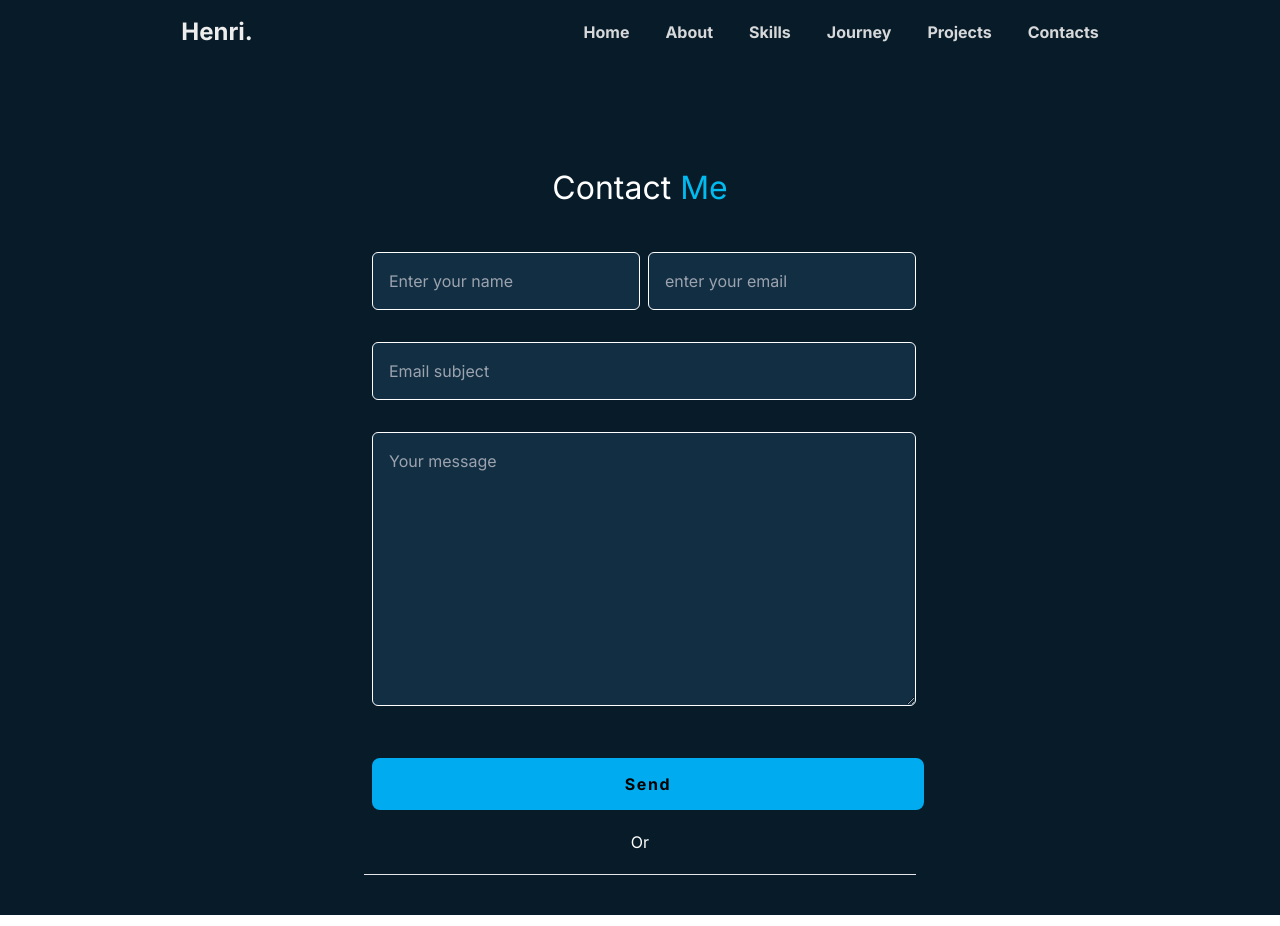
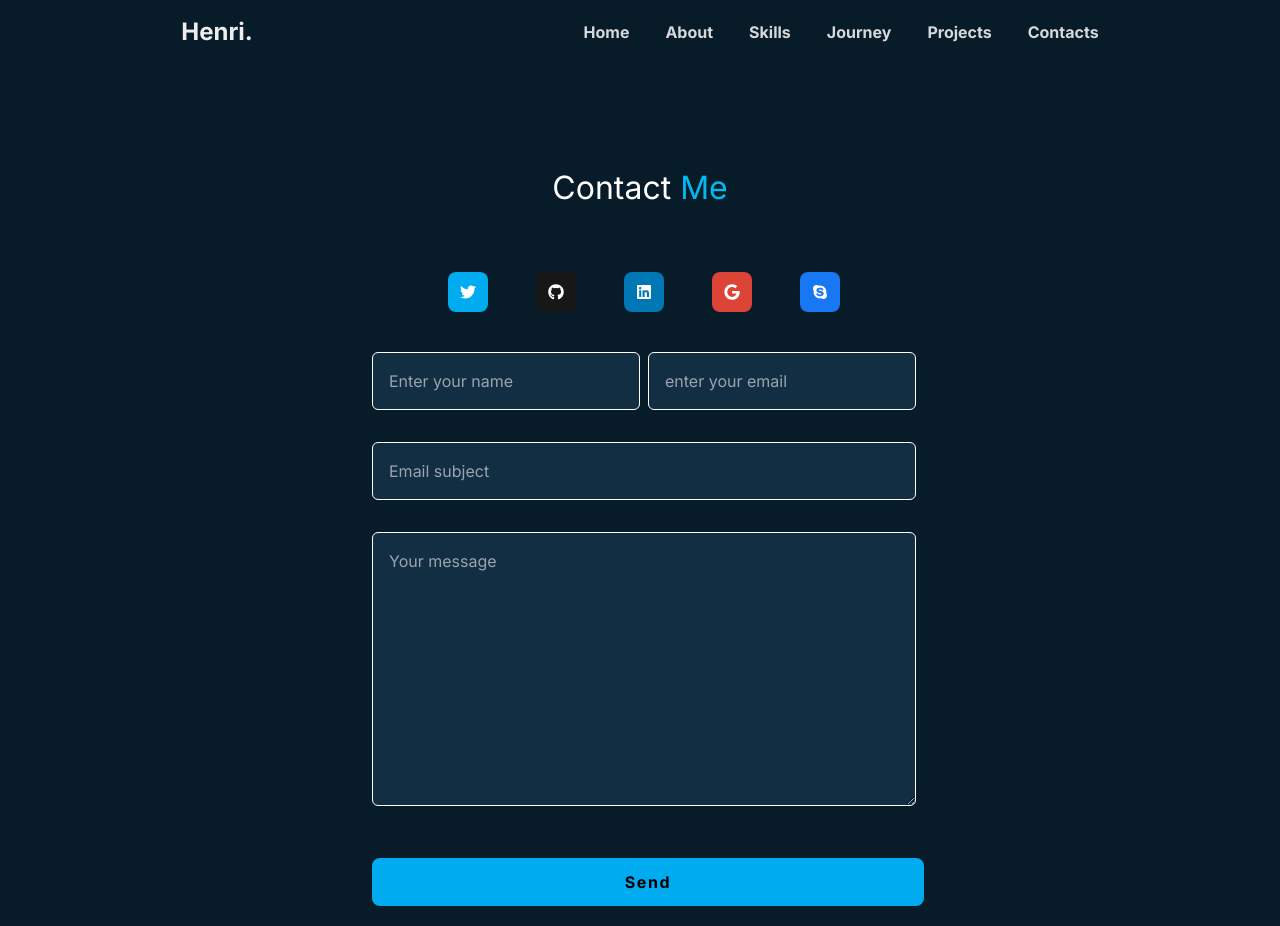
Before and after one commit to HenriTresor/portfolio, a Next.js app: page /contacts in a window 1280 px wide. Built offline with nearby package versions, Linux system fonts and the light colour scheme.

Commit message:
finished working on contact section

```diff
--- a/app/contacts/page.tsx
+++ b/app/contacts/page.tsx
@@ -1,6 +1,8 @@
+'use client'
+
 import Header from '@/components/Header'
 import React from 'react'
-
+import { FaFacebook, FaTwitter, FaGithub, FaLinkedin, FaSkype, FaGoogle} from 'react-icons/fa'
 
 type Props = {}
 
@@ -12,6 +14,16 @@ const Contacts = (props: Props) => {
       <div className='h-max-screen md:h-auto flex flex-col p-5 justify-start mt-20 items-center gap-10 text-white text-center'>
         <h1 className='text-[2em] text-white'>Contact <span className='text-[#00baf0]'>Me</span></h1>
 
+        <div className='flex gap-10'>
+          <button className='btn bg-[#00abf0] text-white  hover:text-[#00abf0]' onClick={() => window.open('https://www.twitter.com/Henri_Tresor_')}>
+            <FaTwitter />
+          </button>
+          <button className='btn bg-[#181717] border-none  hover:border-[#181717]' onClick={()=>window.open('https://github.com/HenriTresor')}><FaGithub /></button>
+          <button className='btn bg-[#0077B5]' onClick={() => window.open('https://www.linkedin.com/in/henri-tresor-21b292259/')}><FaLinkedin /></button>
+          <button className='btn bg-[#DB4437] border-none' onClick={() => window.open('mailto:shimwamanahenritresor@gmail.com')}><FaGoogle /></button>
+          <button className='btn bg-[#1877F2] border-none' onClick={() => window.open('https://join.skype.com/invite/NEH4SfeJucxl')}><FaSkype /></button>
+
+        </div>
         <div className='flex flex-col gap-5'>
           <div>
             <input placeholder='Enter your name' type='text' name='name' />
@@ -23,11 +35,8 @@ const Contacts = (props: Props) => {
           </textarea>
           <button className='btn text-black bg-[#00abf0]'>send</button>
 
-          <h1>Or</h1>
-          <hr />
-          <div>
-            <i></i>
-          </div>
+
+
         </div>
 
       </div>
--- a/app/globals.css
+++ b/app/globals.css
@@ -15,7 +15,11 @@
 }
 
 .btn{
-    @apply cursor-pointer p-3  border-2 border-[#00abf0] ml-2 rounded-lg capitalize font-bold tracking-widest w-full mt-5
+    @apply cursor-pointer p-3  ml-2 rounded-lg capitalize font-bold tracking-widest w-full mt-5 grid place-content-center transition duration-300 ease-in-out
+}
+
+.btn:hover{
+    @apply bg-[#081b29]
 }
 
 .bar{
--- a/package.json
+++ b/package.json
@@ -9,7 +9,6 @@
     "lint": "next lint"
   },
   "dependencies": {
-    "@react-icons/all-files": "^4.1.0",
     "@types/node": "^20.4.0",
     "@types/react": "^18.2.14",
     "@types/react-dom": "^18.2.6",
@@ -20,6 +19,7 @@
     "postcss": "^8.4.25",
     "react": "^18.2.0",
     "react-dom": "^18.2.0",
+    "react-icons": "^4.10.1",
     "tailwindcss": "^3.3.2",
     "typescript": "^5.1.6"
   }
```
Also changed, not shown: 1 other file (tests, documents, lock files or other folders).
